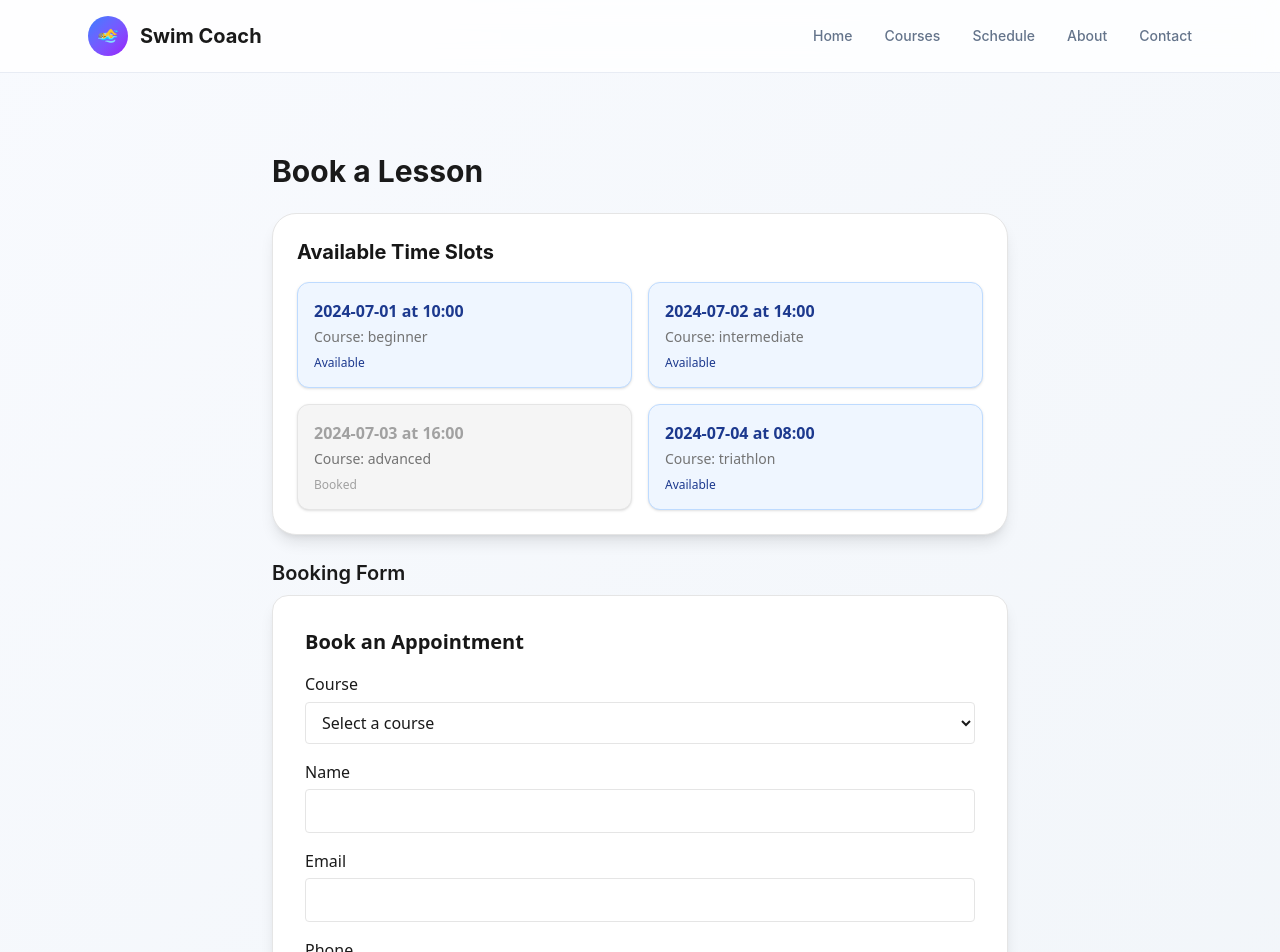
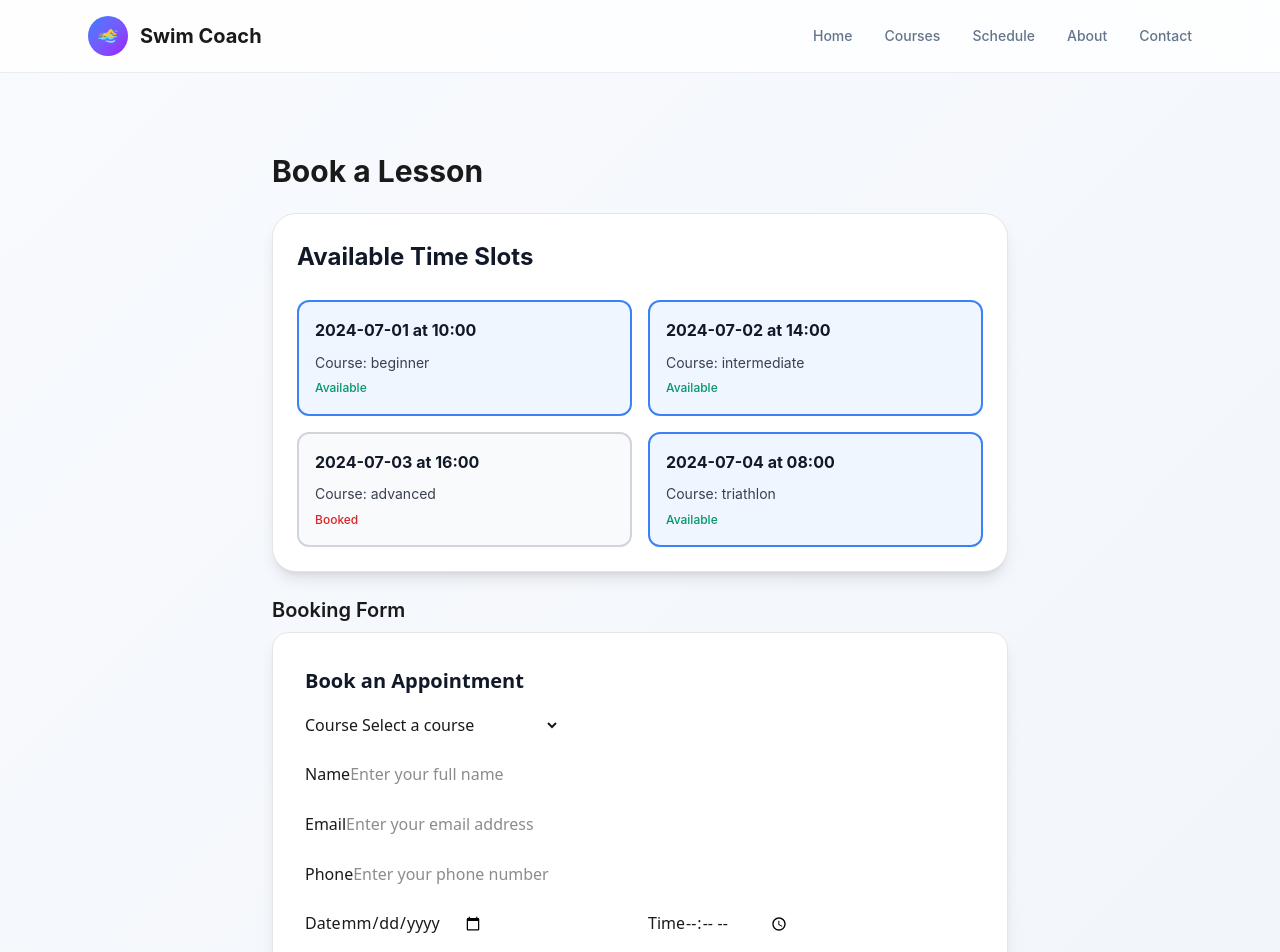
Before and after one commit to chunhinc1974/swim, a Next.js app: page /schedule in a window 1280 px wide. Shown: the top 952 px of the page. Built offline with nearby package versions, Linux system fonts and the light colour scheme.

Commit message:
update content contrast

```diff
--- a/src/components/BookingForm.tsx
+++ b/src/components/BookingForm.tsx
@@ -43,87 +43,146 @@ const BookingForm: React.FC<BookingFormProps> = ({ courses, onSubmit, initialVal
     onSubmit(form);
   };
 
+  const labelStyle = {
+    color: '#111827 !important',
+    fontWeight: '600 !important',
+    fontSize: '14px !important',
+    marginBottom: '8px !important',
+    display: 'block !important'
+  };
+
+  const inputStyle = {
+    color: '#111827 !important',
+    backgroundColor: '#ffffff !important',
+    border: '2px solid #d1d5db !important',
+    borderRadius: '8px !important',
+    padding: '12px 16px !important',
+    fontSize: '14px !important',
+    width: '100% !important',
+    boxSizing: 'border-box' as const
+  };
+
   return (
-    <form className="space-y-4 bg-white p-8 rounded-2xl shadow-lg border border-neutral-200 font-sans" onSubmit={handleSubmit} style={{ fontFamily: 'system-ui, -apple-system, BlinkMacSystemFont, "Segoe UI", Roboto, "Helvetica Neue", Arial, sans-serif' }}>
-      <h2 className="text-xl font-bold mb-4 text-neutral-900">Book an Appointment</h2>
+    <form className="space-y-6 bg-white p-8 rounded-2xl shadow-lg border border-neutral-200 font-sans" onSubmit={handleSubmit} style={{ fontFamily: 'system-ui, -apple-system, BlinkMacSystemFont, "Segoe UI", Roboto, "Helvetica Neue", Arial, sans-serif' }}>
+      <h2 style={{ color: '#111827', fontWeight: '700', fontSize: '20px', marginBottom: '16px' }}>Book an Appointment</h2>
+
       <div>
-        <label className="block font-medium mb-1">Course</label>
+        <label style={labelStyle}>Course</label>
         <select
           name="courseId"
           value={form.courseId}
           onChange={handleChange}
-          className="w-full border border-neutral-200 rounded px-3 py-2"
+          style={inputStyle}
           required
         >
-          <option value="">Select a course</option>
+          <option value="" style={{ color: '#6b7280' }}>Select a course</option>
           {courses.map((course) => (
-            <option key={course.id} value={course.id}>
+            <option key={course.id} value={course.id} style={{ color: '#111827' }}>
               {course.title}
             </option>
           ))}
         </select>
       </div>
+
       <div>
-        <label className="block font-medium mb-1">Name</label>
+        <label style={labelStyle}>Name</label>
         <input
           type="text"
           name="name"
           value={form.name}
           onChange={handleChange}
-          className="w-full border border-neutral-200 rounded px-3 py-2"
+          style={inputStyle}
+          placeholder="Enter your full name"
           required
         />
       </div>
+
       <div>
-        <label className="block font-medium mb-1">Email</label>
+        <label style={labelStyle}>Email</label>
         <input
           type="email"
           name="email"
           value={form.email}
           onChange={handleChange}
-          className="w-full border border-neutral-200 rounded px-3 py-2"
+          style={inputStyle}
+          placeholder="Enter your email address"
           required
         />
       </div>
+
       <div>
-        <label className="block font-medium mb-1">Phone</label>
+        <label style={labelStyle}>Phone</label>
         <input
           type="tel"
           name="phone"
           value={form.phone}
           onChange={handleChange}
-          className="w-full border border-neutral-200 rounded px-3 py-2"
+          style={inputStyle}
+          placeholder="Enter your phone number"
           required
         />
       </div>
+
       <div className="flex gap-4">
         <div className="flex-1">
-          <label className="block font-medium mb-1">Date</label>
+          <label style={labelStyle}>Date</label>
           <input
             type="date"
             name="date"
             value={form.date}
             onChange={handleChange}
-            className="w-full border border-neutral-200 rounded px-3 py-2"
+            style={inputStyle}
             required
           />
         </div>
         <div className="flex-1">
-          <label className="block font-medium mb-1">Time</label>
+          <label style={labelStyle}>Time</label>
           <input
             type="time"
             name="time"
             value={form.time}
             onChange={handleChange}
-            className="w-full border border-neutral-200 rounded px-3 py-2"
+            style={inputStyle}
             required
           />
         </div>
       </div>
-      {error && <div className="text-red-500 text-sm">{error}</div>}
+
+      {error && (
+        <div style={{
+          color: '#dc2626',
+          fontSize: '14px',
+          fontWeight: '500',
+          backgroundColor: '#fef2f2',
+          padding: '12px',
+          borderRadius: '8px',
+          border: '1px solid #fecaca'
+        }}>
+          {error}
+        </div>
+      )}
+
       <button
         type="submit"
-        className="w-full bg-blue-600 text-white py-2 rounded-full font-semibold shadow-md hover:bg-blue-700 transition text-base"
+        style={{
+          width: '100%',
+          backgroundColor: '#2563eb',
+          color: '#ffffff',
+          padding: '14px 24px',
+          borderRadius: '8px',
+          fontWeight: '600',
+          fontSize: '16px',
+          border: 'none',
+          cursor: 'pointer',
+          boxShadow: '0 4px 6px -1px rgba(0, 0, 0, 0.1)',
+          transition: 'all 0.2s ease'
+        }}
+        onMouseOver={(e) => {
+          e.currentTarget.style.backgroundColor = '#1d4ed8';
+        }}
+        onMouseOut={(e) => {
+          e.currentTarget.style.backgroundColor = '#2563eb';
+        }}
       >
         Book Appointment
       </button>
--- a/src/components/ScheduleCalendar.tsx
+++ b/src/components/ScheduleCalendar.tsx
@@ -9,23 +9,66 @@ interface ScheduleCalendarProps {
 const ScheduleCalendar: React.FC<ScheduleCalendarProps> = ({ slots, onSelectSlot }) => {
   return (
     <div className="bg-white rounded-3xl shadow-lg border border-neutral-200 p-6 mb-6 font-sans">
-      <h2 className="text-xl font-bold mb-4 text-neutral-900">Available Time Slots</h2>
+      <h2 style={{
+        color: '#111827',
+        fontWeight: '700',
+        fontSize: '24px',
+        marginBottom: '24px'
+      }}>
+        Available Time Slots
+      </h2>
       <div className="grid grid-cols-1 md:grid-cols-2 gap-4">
         {slots.map((slot) => (
           <button
             key={slot.id}
-            className={`p-4 border rounded-xl shadow-sm flex flex-col items-start transition-colors duration-150 font-sans text-left ${
-              slot.available
-                ? "bg-blue-50 border-blue-200 hover:bg-blue-100 text-blue-900 cursor-pointer"
-                : "bg-neutral-100 border-neutral-200 text-neutral-400 cursor-not-allowed"
-            }`}
+            style={{
+              padding: '16px',
+              border: slot.available ? '2px solid #3b82f6' : '2px solid #d1d5db',
+              borderRadius: '12px',
+              backgroundColor: slot.available ? '#eff6ff' : '#f9fafb',
+              color: slot.available ? '#111827' : '#6b7280',
+              cursor: slot.available ? 'pointer' : 'not-allowed',
+              textAlign: 'left' as const,
+              width: '100%',
+              transition: 'all 0.2s ease'
+            }}
             onClick={() => slot.available && onSelectSlot(slot)}
             disabled={!slot.available}
-            style={{ fontFamily: 'system-ui, -apple-system, BlinkMacSystemFont, "Segoe UI", Roboto, "Helvetica Neue", Arial, sans-serif' }}
+            onMouseOver={(e) => {
+              if (slot.available) {
+                e.currentTarget.style.backgroundColor = '#dbeafe';
+                e.currentTarget.style.borderColor = '#2563eb';
+              }
+            }}
+            onMouseOut={(e) => {
+              if (slot.available) {
+                e.currentTarget.style.backgroundColor = '#eff6ff';
+                e.currentTarget.style.borderColor = '#3b82f6';
+              }
+            }}
           >
-            <div className="font-semibold text-base mb-1">{slot.date} at {slot.time}</div>
-            <div className="text-sm text-neutral-500 mb-1">Course: {slot.courseId}</div>
-            <div className="text-xs mt-1">{slot.available ? "Available" : "Booked"}</div>
+            <div style={{
+              fontWeight: '700',
+              fontSize: '16px',
+              marginBottom: '8px',
+              color: '#111827'
+            }}>
+              {slot.date} at {slot.time}
+            </div>
+            <div style={{
+              fontSize: '14px',
+              marginBottom: '4px',
+              color: '#374151'
+            }}>
+              Course: {slot.courseId}
+            </div>
+            <div style={{
+              fontSize: '12px',
+              fontWeight: '500',
+              color: slot.available ? '#059669' : '#dc2626'
+            }}>
+              {slot.available ? "Available" : "Booked"}
+            </div>
           </button>
         ))}
       </div>
```
